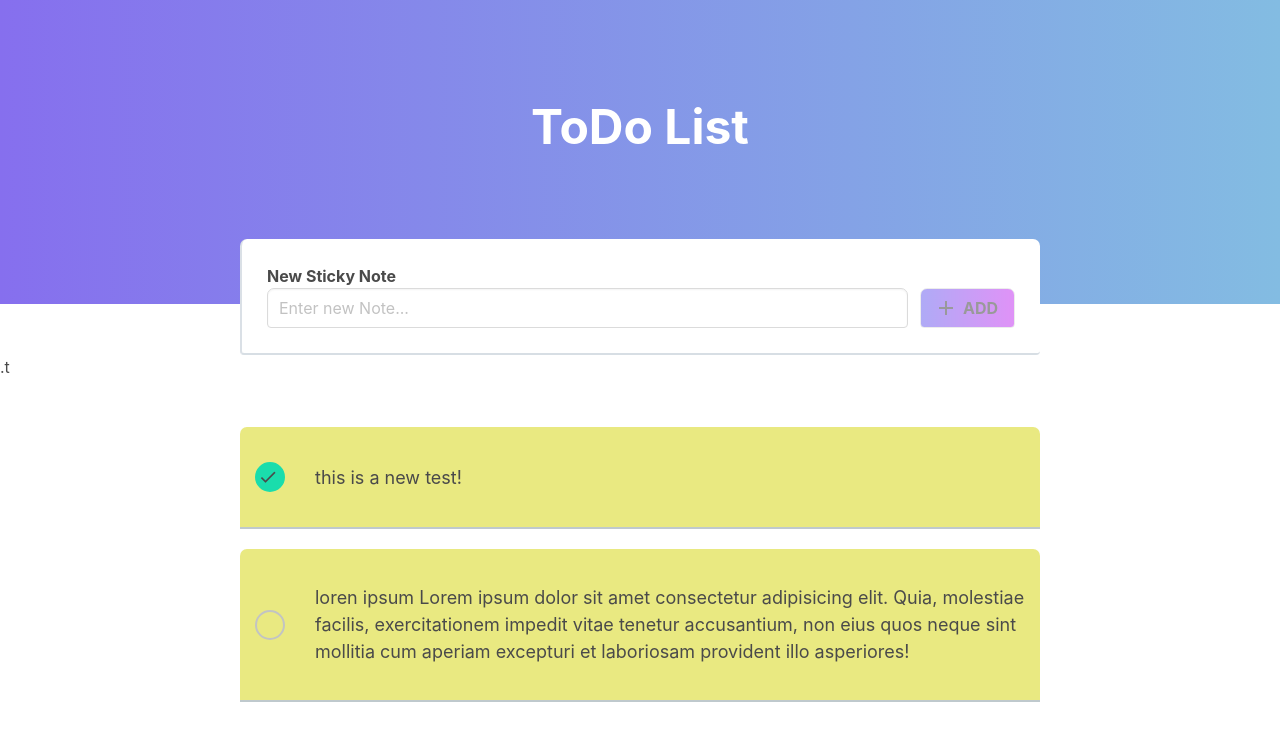
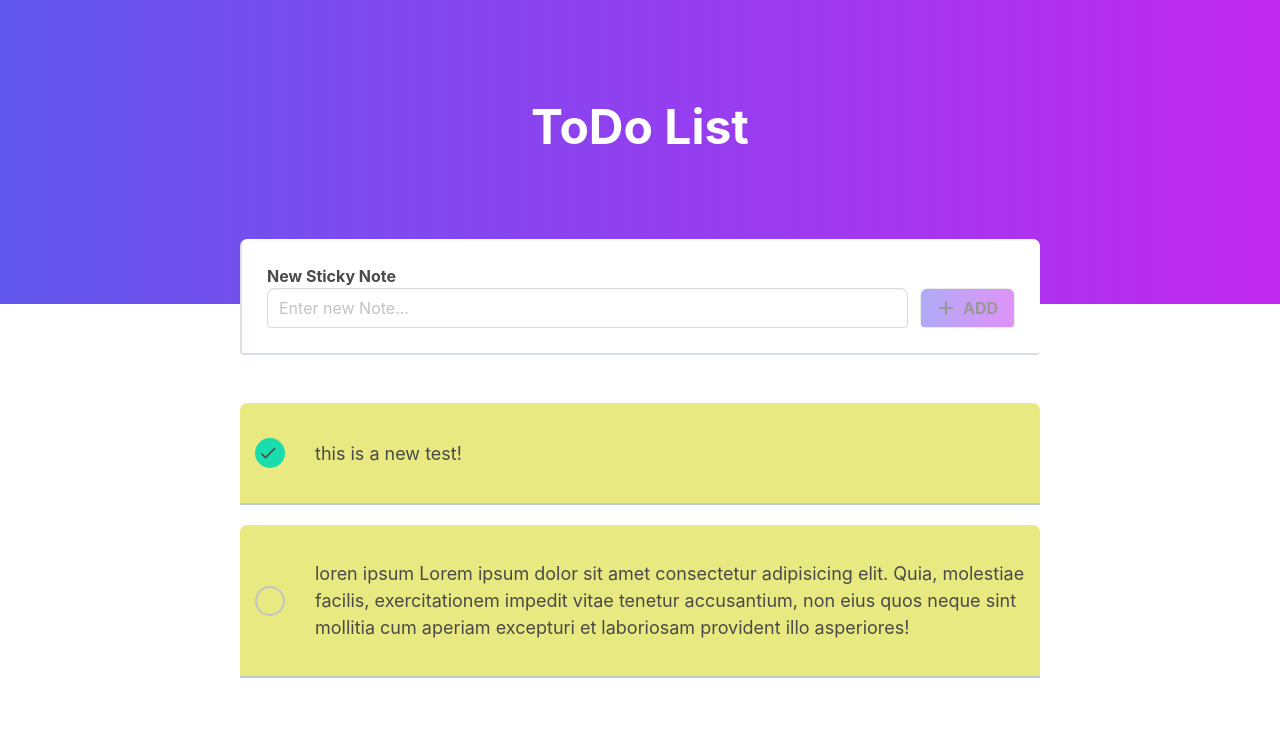
Before and after one commit to RinaDCV/Project-To-Do-List, an Angular app: page / in a window 1280 px wide. Shown: the top 740 px of the page. Built offline with nearby package versions, Linux system fonts and the light colour scheme.

Commit message:
made finishing functinality to all button, next is navbar and seperate areas for completed and deleted notes to go

```diff
--- a/src/app/edit-note-dialog/edit-note-dialog.component.css
+++ b/src/app/edit-note-dialog/edit-note-dialog.component.css
@@ -0,0 +1,6 @@
+
+button:hover{
+    background: linear-gradient(to right, rgb(98, 88, 238), rgb(193, 40, 240));
+    opacity: .70;
+
+}
--- a/src/app/edit-note-dialog/edit-note-dialog.component.html
+++ b/src/app/edit-note-dialog/edit-note-dialog.component.html
@@ -26,16 +26,17 @@
         <br>
 
         <div class= "field is-grouped is-goruped-right">
-            <div class="control"></div>
+            <div class="control">
                 <button type="button"
                         class="button is-light"
-                        (clcik)="closed()" >Cancel</button>
+                        (click)="closed()">Cancel</button>
         </div>
 
             <div class="control">
                  <button type="submit" class="button">
-                    <i class="material-icons">save</i>Save</button>
-                </div>
+                    <i class="material-icons" >save</i>Save</button>
+            </div>
+        </div>
 
     </form>
 </div>
--- a/src/app/home-page/home-page.component.css
+++ b/src/app/home-page/home-page.component.css
@@ -1,6 +1,6 @@
 /* this is only for the header */
 .heading-section {
-    background: linear-gradient(to right, rgb(134, 111, 238), rgb(131, 188, 226));
+    background: linear-gradient(to right, rgb(98, 88, 238), rgb(193, 40, 240));
     padding: 100px;
     padding-bottom: 150px;
 
--- a/src/app/stack/stack.component.css
+++ b/src/app/stack/stack.component.css
@@ -15,6 +15,7 @@
 }
 
 button {
+    display: inline-block;
     border:none;
     background: linear-gradient(to right, rgb(98, 88, 238), rgb(193, 40, 240));
     color:white;
--- a/src/app/stack/stack.component.html
+++ b/src/app/stack/stack.component.html
@@ -7,10 +7,10 @@
     <div class="todo-text">
         {{ stickyNote.text }}
         <div class="todo-controls-box" (click)="$event.stopPropagation()">
-            <div class="todo-control-button" (click)="onDeleteClicked()" (click)="onEditClicked()"  >
-                <i class="material-icons">edit</i>
+            <div class="todo-control-button" >
+                <i class="material-icons" (click)="onEditClicked()">edit</i>
 
-                <i class="material-icons">delete</i>
+                <i class="material-icons" (click)="onDeleteClicked()">delete</i>
             </div>
         </div>
     </div>
--- a/src/app/stack/stack.component.ts
+++ b/src/app/stack/stack.component.ts
@@ -1,6 +1,7 @@
 import { Component, OnInit, Input, Output, EventEmitter} from '@angular/core';
 import { StickyNote } from '../shared/stickyNote.model';
 import { StickyNoteComponent } from '../sticky-note/sticky-note.component';
+
 
 @Component({
   selector: 'app-stack',
--- a/src/app/sticky-note/sticky-note.component.css
+++ b/src/app/sticky-note/sticky-note.component.css
@@ -10,6 +10,12 @@ h2{
 
 
 }
+.add-todo-box-container{
+    /* this is so that the browser stays stuck while you scroll through your notes */
+    position: sticky;
+    top:0;
+    z-index:1;
+}
 
 .add-todo-box{
     padding: 25px;
@@ -21,18 +27,16 @@ h2{
     border-left: 2px solid rgba(189, 200, 211, 0.551);
 }
 
-/* button {
-    border:none;
+button:hover{
     background: linear-gradient(to right, rgb(98, 88, 238), rgb(193, 40, 240));
-    color:white;
-    font-weight: 660;
-    border-bottom: 2px solid rgb(189, 200, 211);
+    opacity: .80;
 
-} */
+}
 
 i.material-icons {
     margin-right: 5px;
     margin-left: -3px;
+
 
 }
 
--- a/src/app/sticky-note/sticky-note.component.html
+++ b/src/app/sticky-note/sticky-note.component.html
@@ -1,5 +1,5 @@
 
-<div class="container">
+<div class="container add-todo-box-container" >
     <div class="add-todo-box">
 <!--  after we import ngforms we can use ngForm on all forms and do some event binding-->
         <form #form="ngForm" (ngSubmit)="onFormSubmit(form)">
@@ -18,7 +18,7 @@
                                                         placeholder="Enter new Note...">
                 </p>
                 <p class="control">
-                  <!-- the button is disbled until the requirments are valid -->
+                  <!-- the button is disabled until the requirments are valid -->
                   <button type="submit" [disabled]="textField.invalid" class="button">
                     <i class="material-icons">add</i>
                     ADD
@@ -37,7 +37,7 @@
             </form>
 
     </div>
-</div>.t
+</div>
 
 <section class="section">
     <div class="container">
--- a/src/styles.css
+++ b/src/styles.css
@@ -9,7 +9,7 @@ body { margin: 0; }
 button {
     border:none;
     background: linear-gradient(to right, rgb(98, 88, 238), rgb(193, 40, 240));
-    color:white;
+
     font-weight: 660;
     border-bottom: 2px solid rgb(189, 200, 211);
 
```
